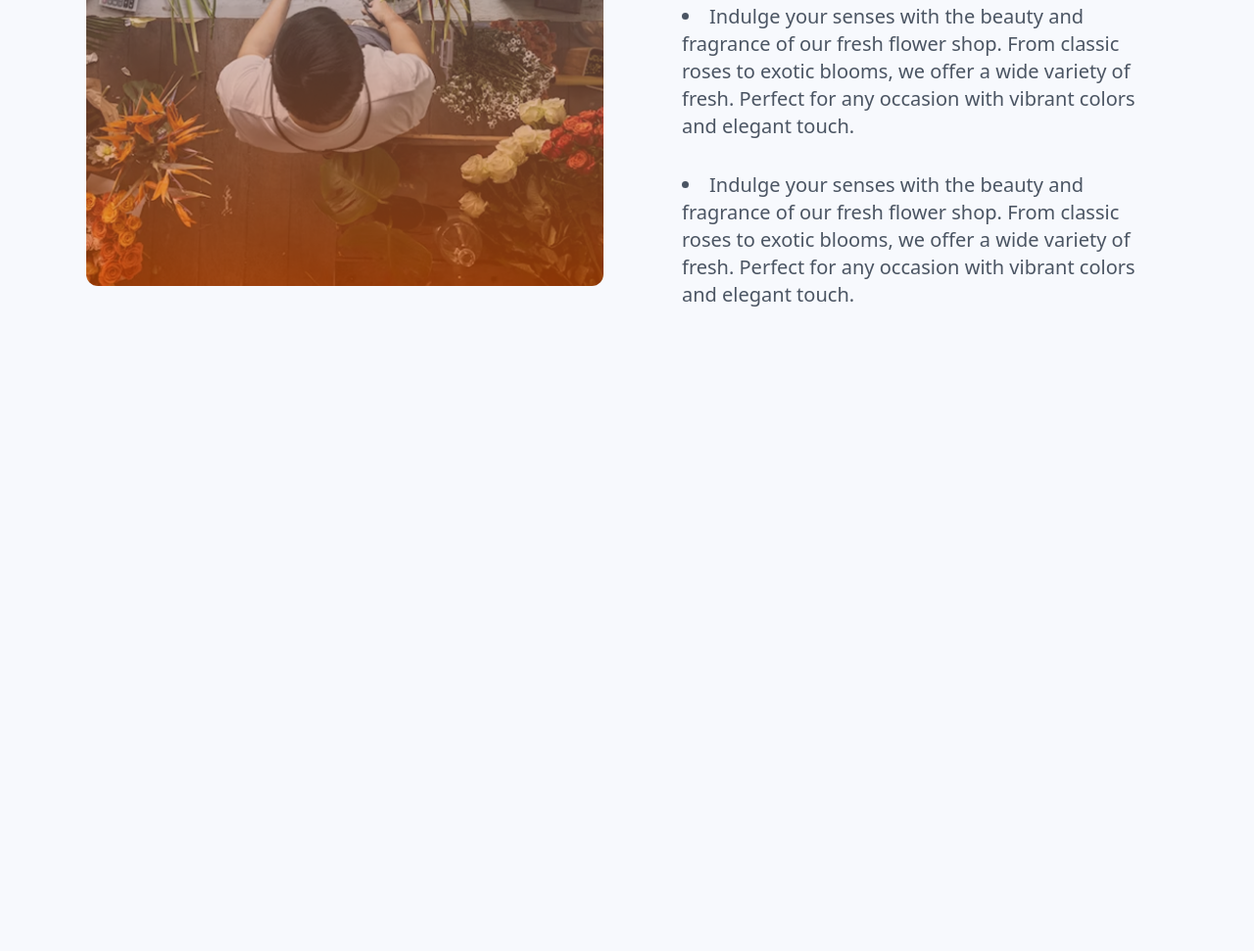
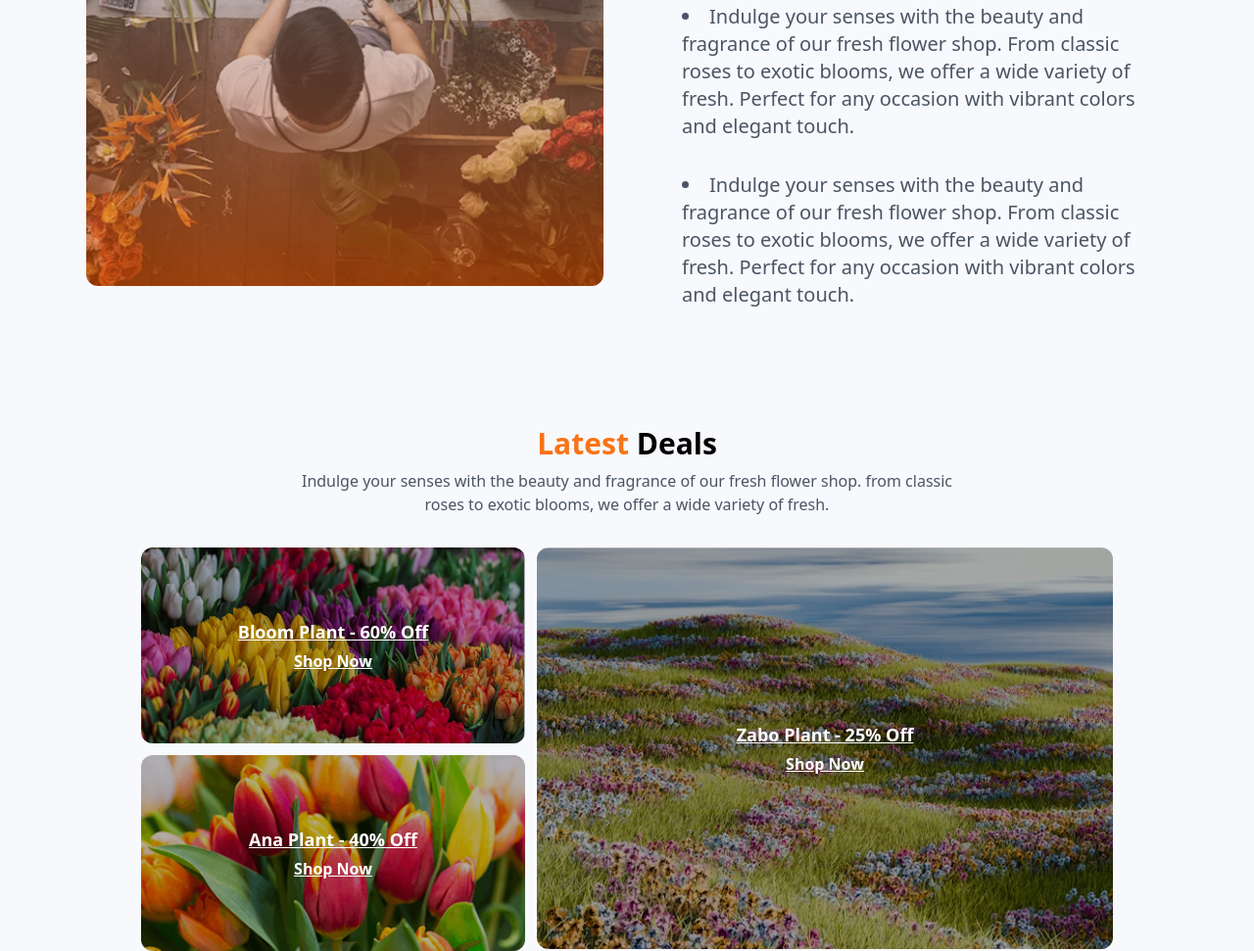
Before and after one commit to SAMIUL2581/Assignment2, a plain HTML site: page index.html in a window 1280 px wide. Shown: the part 1892-2863 px from the top of the page at 98% size. Before the commit the page ends 2247 px from the top, so only its background shows below. Drawn offline with nearby package versions, Linux system fonts and the light colour scheme.

Commit message:
latest deals section with images and text

```diff
--- a/index.html
+++ b/index.html
@@ -246,6 +246,74 @@
     </ul>
   </div>
 </section>
+<!-- Latest Deals -->
+<section class="max-w-screen-lg mx-auto mt-20 px-4">
+  <h2 class="text-3xl font-bold text-orange-500 text-center mb-2">
+    Latest <span class="text-black">Deals</span>
+  </h2>
+  <p class="text-gray-600 mb-8 max-w-2xl mx-auto text-center">
+    Indulge your senses with the beauty and fragrance of our fresh flower
+    shop. from classic roses to exotic blooms, we offer a wide variety of
+    fresh.
+  </p>
+
+  <div class="flex flex-col md:flex-row gap-3">
+    <!-- Left side -->
+    <div class="md:w-[40%] flex flex-col gap-3">
+      <!-- Bloom -->
+      <div class="relative rounded-xl overflow-hidden h-36 md:h-[200px]">
+        <img src="deal-bloom.png" class="object-cover w-full h-full" />
+        <div
+          class="absolute inset-0 bg-black bg-opacity-30 flex flex-col justify-center items-center text-white text-sm md:text-base"
+        >
+          <p class="underline font-bold text-base md:text-lg">
+            Bloom Plant - 60% Off
+          </p>
+          <a
+            href="#"
+            class="mt-1 text-white underline font-semibold text-sm md:text-base"
+            >Shop Now</a
+          >
+        </div>
+      </div>
+      <!-- Ana -->
+      <div class="relative rounded-xl overflow-hidden h-36 md:h-[200px]">
+        <img src="deal-ana.png" class="object-cover w-full h-full" />
+        <div
+          class="absolute inset-0 bg-black bg-opacity-30 flex flex-col justify-center items-center text-white text-sm md:text-base"
+        >
+          <p class="underline font-bold text-base md:text-lg">
+            Ana Plant - 40% Off
+          </p>
+          <a
+            href="#"
+            class="mt-1 text-white underline font-semibold text-sm md:text-base"
+            >Shop Now</a
+          >
+        </div>
+      </div>
+    </div>
+
+    <!-- Right side (Zabo) -->
+    <div
+      class="md:w-[60%] relative rounded-xl overflow-hidden h-36 md:h-[410px]"
+    >
+      <img src="deal-zabo.png" class="object-cover w-full h-full" />
+      <div
+        class="absolute inset-0 bg-black bg-opacity-30 flex flex-col justify-center items-center text-white text-sm md:text-base"
+      >
+        <p class="underline font-bold text-base md:text-lg">
+          Zabo Plant - 25% Off
+        </p>
+        <a
+          href="#"
+          class="mt-1 text-white underline font-semibold text-sm md:text-base"
+          >Shop Now</a
+        >
+      </div>
+    </div>
+  </div>
+</section>
 
   </body>
 </html>
```
Also changed, not shown: deal-ana.png (added), deal-bloom.png (added), deal-zabo.png (added).
